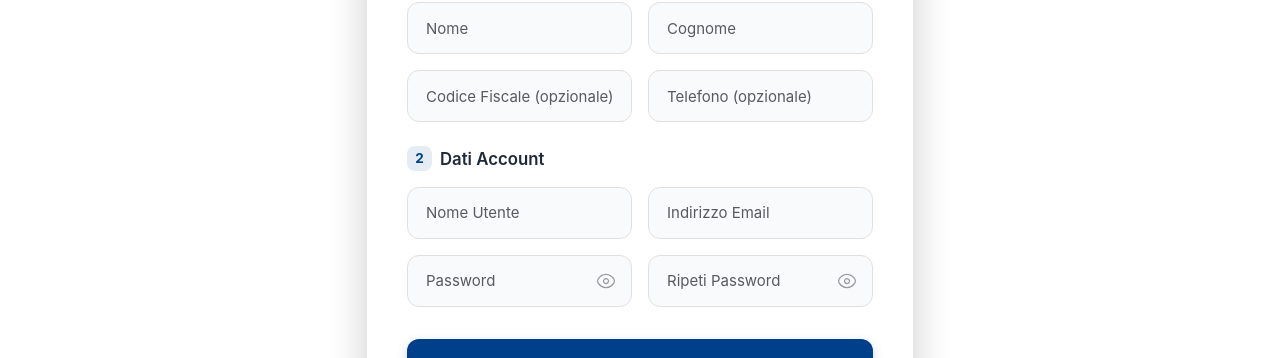
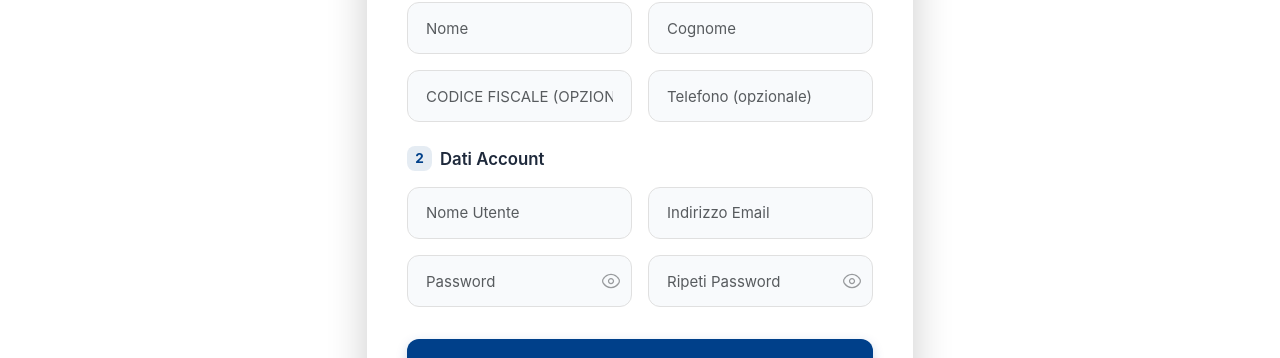
Before and after one commit to chitvs/parkly, a Vue app in the folder client/: page /register in a window 1280 px wide. Shown: the part 556-914 px from the top of the page. Built offline with nearby package versions, Linux system fonts and the light colour scheme; no server answers.

Commit message:
fix registerview: ora facciamo dei controlli js migliori

```diff
--- a/client/src/views/RegisterView.vue
+++ b/client/src/views/RegisterView.vue
@@ -28,19 +28,51 @@ const handleRegister = async () => {
     passwordError.value = false
     alertStore.pulisci()
 
+    // Controllo campi obbligatori vuoti
+    if (!nome.value.trim() || !cognome.value.trim() || !nomeUtente.value.trim() || !email.value.trim() || !password.value) {
+        alertStore.mostra('error', "Compila tutti i campi obbligatori.")
+        return
+    }
+
+    // Controllo uguaglianza password
     if (password.value !== passwordConfirm.value) {
         passwordError.value = true
         return
     }
 
+    // Controllo lunghezza password
+    if (password.value.length < 5) {
+        alertStore.mostra('error', "La password deve contenere almeno 5 caratteri.")
+        return
+    }
+
+    // Controllo Codice Fiscale
+    if (cf.value && cf.value.trim()) {
+        const cfRegex = /^[A-Z]{6}\d{2}[A-Z]\d{2}[A-Z]\d{3}[A-Z]$/i;
+        if (!cfRegex.test(cf.value.trim())) {
+            alertStore.mostra('error', "Il formato del Codice Fiscale non è valido")
+            return
+        }
+    }
+
+    // Controllo Telefono
+    if (telefono.value && telefono.value.trim()) {
+        const telPulito = telefono.value.trim().replace(/[\s-]/g, '')
+        const telRegex = /^(\+39|0039)?\d{9,10}$/;
+        if (!telRegex.test(telPulito) || telPulito.length > 15) {
+            alertStore.mostra('error', "Il numero di telefono non è valido. Inserisci un numero di 9 o 10 cifre.")
+            return
+        }
+    }
+
     const payload = {
-    nome: nome.value,
-    cognome: cognome.value,
-    nomeUtente: nomeUtente.value,
-    email: email.value,
-    telefono: telefono.value || null,
+        nome: nome.value.trim(),
+        cognome: cognome.value.trim(),
+        nomeUtente: nomeUtente.value.trim(),
+        email: email.value.trim(),
+        telefono: telefono.value.trim() || null,
         password: password.value,
-    codiceFiscale: cf.value || null,
+        codiceFiscale: cf.value.trim().toUpperCase() || null,
     }
 
     const data = await authStore.register(payload)
@@ -78,12 +110,8 @@ const handleRegister = async () => {
                             <!-- Logo nella card -->
                             <div class="text-center mb-4">
                                 <router-link to="/">
-                  <img
-                    src="../assets/LogoParklyBlu.svg"
-                    alt="logo parkly"
-                    width="90"
-                    class="mb-2 logo-img"
-                  />
+                                    <img src="../assets/LogoParklyBlu.svg" alt="logo parkly" width="90"
+                                        class="mb-2 logo-img" />
                                 </router-link>
                             </div>
 
@@ -92,52 +120,70 @@ const handleRegister = async () => {
 
                             <form @submit.prevent="handleRegister">
                                 <!-- Dati Personali -->
-                <h6 class="section-title mb-3"><span class="badge section-badge me-2">1</span> Dati Personali</h6>
+                                <h6 class="section-title mb-3"><span class="badge section-badge me-2">1</span> Dati
+                                    Personali</h6>
 
                                 <div class="row g-3 mb-3">
                                     <div class="col-md-6">
-                    <input type="text" class="form-control custom-input" id="nome" placeholder="Nome" v-model="nome" required />
+                                        <input type="text" class="form-control custom-input" id="nome"
+                                            placeholder="Nome" v-model="nome" required />
                                     </div>
                                     <div class="col-md-6">
-                    <input type="text" class="form-control custom-input" id="cognome" placeholder="Cognome" v-model="cognome" required />
+                                        <input type="text" class="form-control custom-input" id="cognome"
+                                            placeholder="Cognome" v-model="cognome" required />
                                     </div>
                                 </div>
 
                                 <div class="row g-3 mb-4">
                                     <div class="col-md-6">
-                    <input type="text" class="form-control custom-input" id="cf" placeholder="Codice Fiscale (opzionale)" v-model="cf" />
+                                        <input type="text" class="form-control custom-input text-uppercase" id="cf"
+                                            placeholder="Codice Fiscale (opzionale)" v-model="cf" maxlength="16" />
                                     </div>
                                     <div class="col-md-6">
-                    <input type="tel" class="form-control custom-input" id="telefono" placeholder="Telefono (opzionale)" v-model="telefono" />
+                                        <input type="tel" class="form-control custom-input" id="telefono"
+                                            placeholder="Telefono (opzionale)" v-model="telefono" maxlength="15" />
                                     </div>
                                 </div>
 
                                 <!-- Dati Account -->
-                <h6 class="section-title mb-3 mt-4"><span class="badge section-badge me-2">2</span> Dati Account</h6>
+                                <h6 class="section-title mb-3 mt-4"><span class="badge section-badge me-2">2</span> Dati
+                                    Account</h6>
 
                                 <div class="row g-3 mb-3">
                                     <div class="col-md-6">
-                    <input type="text" class="form-control custom-input" id="nomeUtente" placeholder="Nome Utente" v-model="nomeUtente" required />
+                                        <input type="text" class="form-control custom-input" id="nomeUtente"
+                                            placeholder="Nome Utente" v-model="nomeUtente" required />
                                     </div>
                                     <div class="col-md-6">
-                    <input type="email" class="form-control custom-input" id="email" placeholder="Indirizzo Email" v-model="email" required />
+                                        <input type="email" class="form-control custom-input" id="email"
+                                            placeholder="Indirizzo Email" v-model="email" required />
                                     </div>
                                 </div>
 
                                 <div class="row g-3 mb-4">
                                     <div class="col-md-6">
-                    <div class="input-group password-group" :class="{ 'is-invalid-group': passwordError }">
-                      <input :type="isPasswordVisible1 ? 'text' : 'password'" class="form-control password-field" id="password" placeholder="Password" v-model="password" required />
-                      <button class="btn toggle-password-btn" type="button" @click="isPasswordVisible1 = !isPasswordVisible1" tabindex="-1">
-                        <img :src="isPasswordVisible1 ? eyeClosedUrl : eyeUrl" class="password-icon" alt="Toggle Password" />
+                                        <div class="input-group password-group"
+                                            :class="{ 'is-invalid-group': passwordError }">
+                                            <input :type="isPasswordVisible1 ? 'text' : 'password'"
+                                                class="form-control password-field custom-input" id="password"
+                                                placeholder="Password" v-model="password" required />
+                                            <button class="btn toggle-password-btn" type="button"
+                                                @click="isPasswordVisible1 = !isPasswordVisible1" tabindex="-1">
+                                                <img :src="isPasswordVisible1 ? eyeClosedUrl : eyeUrl"
+                                                    class="password-icon" alt="Toggle Password" />
                                             </button>
                                         </div>
                                     </div>
                                     <div class="col-md-6">
-                    <div class="input-group password-group" :class="{ 'is-invalid-group': passwordError }">
-                      <input :type="isPasswordVisible2 ? 'text' : 'password'" class="form-control password-field" id="passwordConfirm" placeholder="Ripeti Password" v-model="passwordConfirm" required />
-                      <button class="btn toggle-password-btn" type="button" @click="isPasswordVisible2 = !isPasswordVisible2" tabindex="-1">
-                        <img :src="isPasswordVisible2 ? eyeClosedUrl : eyeUrl" class="password-icon" alt="Toggle Password" />
+                                        <div class="input-group password-group"
+                                            :class="{ 'is-invalid-group': passwordError }">
+                                            <input :type="isPasswordVisible2 ? 'text' : 'password'"
+                                                class="form-control password-field custom-input" id="passwordConfirm"
+                                                placeholder="Ripeti Password" v-model="passwordConfirm" required />
+                                            <button class="btn toggle-password-btn" type="button"
+                                                @click="isPasswordVisible2 = !isPasswordVisible2" tabindex="-1">
+                                                <img :src="isPasswordVisible2 ? eyeClosedUrl : eyeUrl"
+                                                    class="password-icon" alt="Toggle Password" />
                                             </button>
                                         </div>
                                     </div>
@@ -155,7 +201,8 @@ const handleRegister = async () => {
 
                             <div class="text-center mt-4 pt-3 border-top">
                                 <p class="small text-muted footer-text mb-0">
-                  Effettuando la registrazione accetti i Termini e Condizioni e l'Informativa sulla Privacy di Parkly.
+                                    Effettuando la registrazione accetti i Termini e Condizioni e l'Informativa sulla
+                                    Privacy di Parkly.
                                 </p>
                             </div>
                         </div>
@@ -318,6 +365,35 @@ const handleRegister = async () => {
     color: #00224a;
 }
 
+.password-group {
+    position: relative;
+}
+
+.password-field {
+    padding-right: 45px;
+}
+
+.toggle-password-btn {
+    position: absolute;
+    right: 5px;
+    top: 50%;
+    transform: translateY(-50%);
+    border: none;
+    background: transparent;
+    padding: 5px;
+    z-index: 10;
+    cursor: pointer;
+}
+
+.toggle-password-btn:focus {
+    box-shadow: none;
+    outline: none;
+}
+
+.is-invalid-group .custom-input {
+    border-color: #dc3545;
+}
+
 @media (max-width: 768px) {
     .register-card {
         padding: 25px 20px;
```
Lines whose indentation alone changed are shown as unchanged.
